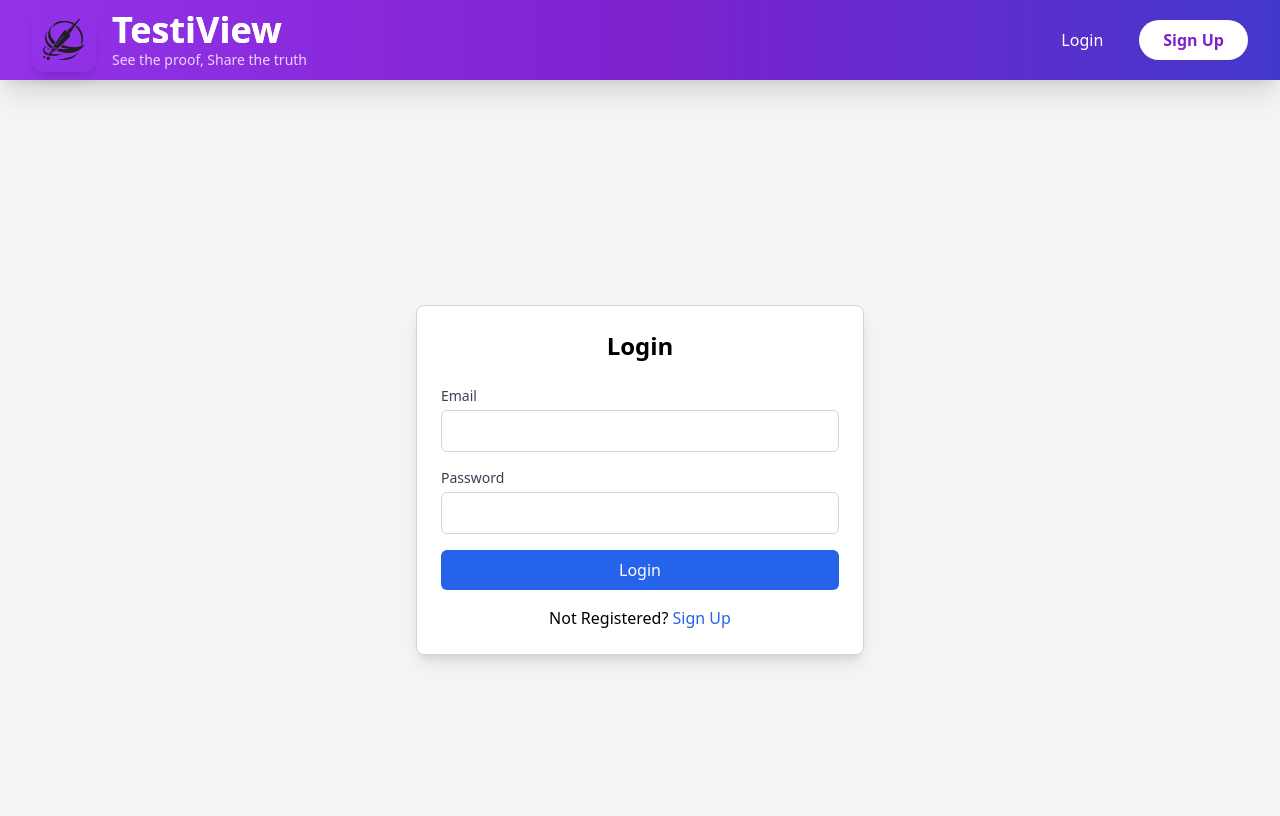
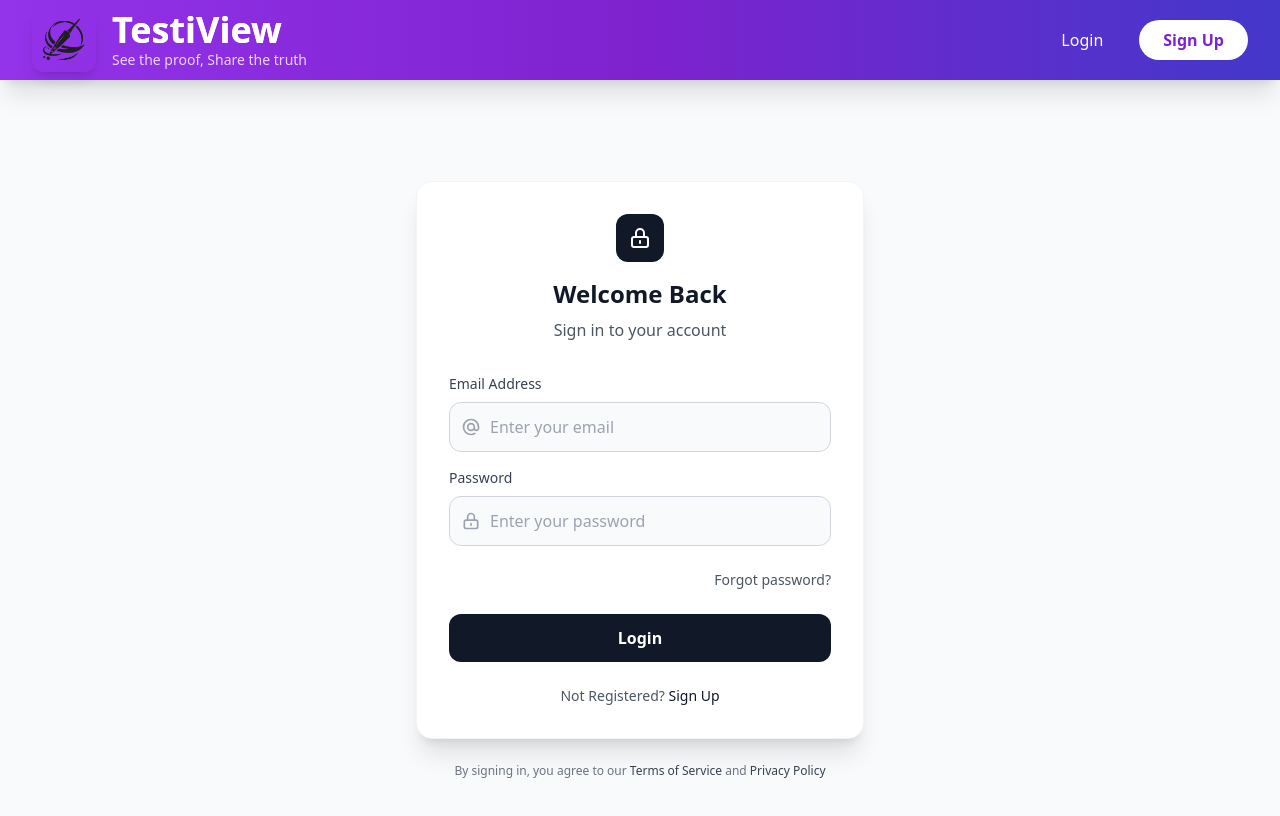
Before and after one commit to Vansh98789/testiview_to_deploy, a React (Vite) app in the folder frontend/: page /login in a window 1280 px wide. Shown: the top 816 px of the page. Built offline with nearby package versions, Linux system fonts and the light colour scheme.

Commit message:
Update login.jsx

```diff
--- a/frontend/src/routes/login.jsx
+++ b/frontend/src/routes/login.jsx
@@ -1,58 +1,67 @@
 import { useState } from "react";
-import { useNavigate } from "react-router-dom";
-import axios from "axios";
 
 function Login() {
     const [email, setEmail] = useState("");
     const [password, setPassword] = useState("");
     const [loading, setLoading] = useState(false);
     const [error, setError] = useState("");
-    const navigate = useNavigate();
 
-    const handleSubmit = async (e) => {
+    const handleSubmit = (e) => {
         e.preventDefault();
         setLoading(true);
         setError("");
 
-        try {
-            const response = await axios.post("https://testiview-backend.vercel.app/login", { email, password });
-
-            if (response.status === 200) {
-                // Store user data
-                const userData = { id: response.data.userId, email };
-                localStorage.setItem('user', JSON.stringify(userData));
-
-                // Store the embed token separately
-                if (response.data.embedToken) {
-                    localStorage.setItem('embedToken', response.data.embedToken);
+        // Simple client-side validation
+        if (!email || !password) {
+            setError("Both email and password are required.");
+            setLoading(false);
+            return;
         }
 
-                navigate("/dashboard"); // Redirect to the dashboard
-            } else {
-                setError("Login failed. Please try again.");
-            }
-        } catch (error) {
-            console.error("Error during login:", error);
-            setError(error.response?.data || "An error occurred during login.");
-        }
-
+        // Demo: simulate API call
+        setTimeout(() => {
+            console.log("Login attempt:", { email, password });
             setLoading(false);
+            // In your actual app, replace this with your axios call and navigation logic
+        }, 2000);
     };
 
     return (
-        <div className="flex justify-center items-center min-h-screen bg-gray-100">
-            <div className="max-w-md w-full p-6 border border-gray-300 rounded-lg shadow-lg bg-white">
-                <h2 className="text-2xl font-semibold text-center mb-6">Login</h2>
+        <div className="min-h-screen bg-gray-50 flex items-center justify-center p-4">
+            <div className="w-full max-w-md">
+                <div className="bg-white rounded-2xl shadow-xl p-8 border border-gray-100">
+                    {/* Header */}
+                    <div className="text-center mb-8">
+                        <div className="inline-flex items-center justify-center w-12 h-12 bg-gray-900 rounded-xl mb-4">
+                            <svg className="w-6 h-6 text-white" fill="none" stroke="currentColor" viewBox="0 0 24 24">
+                                <path strokeLinecap="round" strokeLinejoin="round" strokeWidth="2" d="M12 15v2m-6 4h12a2 2 0 002-2v-6a2 2 0 00-2-2H6a2 2 0 00-2 2v6a2 2 0 002 2zm10-10V7a4 4 0 00-8 0v4h8z"></path>
+                            </svg>
+                        </div>
+                        <h2 className="text-2xl font-bold text-gray-900 mb-2">Welcome Back</h2>
+                        <p className="text-gray-600">Sign in to your account</p>
+                    </div>
 
-                {/* Error message */}
+                    {/* Error Message */}
                     {error && (
-                    <div className="text-red-500 text-center mb-4">{error}</div>
+                        <div className="mb-6 p-4 bg-red-50 border border-red-200 rounded-xl text-red-700 text-sm">
+                            {error}
+                        </div>
                     )}
 
-                <form className="space-y-4" onSubmit={handleSubmit}>
-                    {/* Email Input */}
-                    <div className="form-group">
-                        <label htmlFor="email" className="block text-sm font-medium text-gray-700">Email</label>
+                    {/* Form */}
+                    <div className="space-y-6">
+                        <div className="space-y-4">
+                            {/* Email Field */}
+                            <div>
+                                <label htmlFor="email" className="block text-sm font-medium text-gray-700 mb-2">
+                                    Email Address
+                                </label>
+                                <div className="relative">
+                                    <div className="absolute inset-y-0 left-0 pl-3 flex items-center pointer-events-none">
+                                        <svg className="w-5 h-5 text-gray-400" fill="none" stroke="currentColor" viewBox="0 0 24 24">
+                                            <path strokeLinecap="round" strokeLinejoin="round" strokeWidth="2" d="M16 12a4 4 0 10-8 0 4 4 0 008 0zm0 0v1.5a2.5 2.5 0 005 0V12a9 9 0 10-9 9m4.5-1.206a8.959 8.959 0 01-4.5 1.207"></path>
+                                        </svg>
+                                    </div>
                                     <input
                                         type="email"
                                         id="email"
@@ -60,13 +69,23 @@ function Login() {
                                         value={email}
                                         onChange={(e) => setEmail(e.target.value)}
                                         required
-                            className="mt-1 block w-full border border-gray-300 rounded-md p-2 focus:outline-none focus:ring focus:ring-blue-500"
+                                        className="w-full pl-10 pr-4 py-3 border border-gray-300 rounded-xl focus:outline-none focus:ring-2 focus:ring-gray-900 focus:border-transparent transition-all duration-200 bg-gray-50 hover:bg-white"
+                                        placeholder="Enter your email"
                                     />
                                 </div>
+                            </div>
 
-                    {/* Password Input */}
-                    <div className="form-group">
-                        <label htmlFor="password" className="block text-sm font-medium text-gray-700">Password</label>
+                            {/* Password Field */}
+                            <div>
+                                <label htmlFor="password" className="block text-sm font-medium text-gray-700 mb-2">
+                                    Password
+                                </label>
+                                <div className="relative">
+                                    <div className="absolute inset-y-0 left-0 pl-3 flex items-center pointer-events-none">
+                                        <svg className="w-5 h-5 text-gray-400" fill="none" stroke="currentColor" viewBox="0 0 24 24">
+                                            <path strokeLinecap="round" strokeLinejoin="round" strokeWidth="2" d="M12 15v2m-6 4h12a2 2 0 002-2v-6a2 2 0 00-2-2H6a2 2 0 00-2 2v6a2 2 0 002 2zm10-10V7a4 4 0 00-8 0v4h8z"></path>
+                                        </svg>
+                                    </div>
                                     <input
                                         type="password"
                                         id="password"
@@ -74,23 +93,67 @@ function Login() {
                                         value={password}
                                         onChange={(e) => setPassword(e.target.value)}
                                         required
-                            className="mt-1 block w-full border border-gray-300 rounded-md p-2 focus:outline-none focus:ring focus:ring-blue-500"
+                                        className="w-full pl-10 pr-4 py-3 border border-gray-300 rounded-xl focus:outline-none focus:ring-2 focus:ring-gray-900 focus:border-transparent transition-all duration-200 bg-gray-50 hover:bg-white"
+                                        placeholder="Enter your password"
                                     />
+                                </div>
+                            </div>
+                        </div>
+
+                        {/* Forgot Password Link */}
+                        <div className="flex justify-end">
+                            <button
+                                className="text-sm text-gray-600 hover:text-gray-900 hover:underline transition-colors duration-200"
+                                onClick={() => console.log('Navigate to forgot password')}
+                            >
+                                Forgot password?
+                            </button>
                         </div>
 
                         {/* Submit Button */}
                         <button
-                        type="submit"
-                        className={`w-full bg-blue-600 text-white p-2 rounded-md hover:bg-blue-700 transition duration-200 ${loading ? 'cursor-not-allowed bg-gray-500' : ''}`}
+                            type="button"
+                            onClick={handleSubmit}
+                            className={`w-full py-3 px-6 rounded-xl font-semibold text-white transition-all duration-200 ${
+                                loading
+                                    ? 'bg-gray-400 cursor-not-allowed'
+                                    : 'bg-gray-900 hover:bg-gray-800 active:bg-gray-700'
+                            }`}
                             disabled={loading}
                         >
-                        {loading ? "Logging in..." : "Login"}
+                            {loading ? (
+                                <div className="flex items-center justify-center space-x-2">
+                                    <div className="w-4 h-4 border-2 border-white/30 border-t-white rounded-full animate-spin"></div>
+                                    <span>Logging in...</span>
+                                </div>
+                            ) : (
+                                "Login"
+                            )}
                         </button>
-                </form>
+                    </div>
 
-                {/* Sign-up Link */}
-                <div className="mt-4 text-center">
-                    Not Registered? <a href="/signup" className="text-blue-600 hover:underline">Sign Up</a>
+                    {/* Footer */}
+                    <div className="mt-6 text-center">
+                        <p className="text-sm text-gray-600">
+                            Not Registered?{' '}
+                            <button
+                                className="text-gray-900 font-medium hover:underline transition-colors duration-200"
+                                onClick={() => console.log('Navigate to signup')}
+                            >
+                                Sign Up
+                            </button>
+                        </p>
+                    </div>
+                </div>
+
+                {/* Additional Features */}
+                <div className="mt-6 text-center">
+                    <p className="text-xs text-gray-500">
+                        By signing in, you agree to our{' '}
+                        <button className="text-gray-700 hover:underline">Terms of Service</button>{' '}
+                        and{' '}
+                        <button className="text-gray-700 hover:underline">Privacy Policy</button>
+                    </p>
                 </div>
             </div>
         </div>
```
Lines whose indentation alone changed are shown as unchanged.
